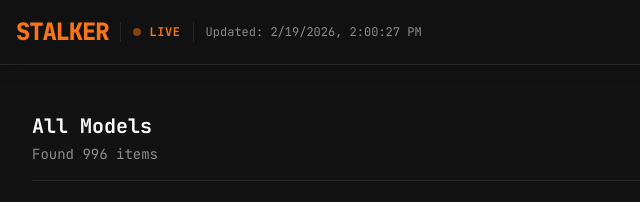
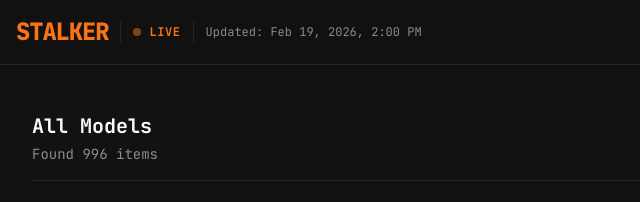
Before and after one commit to avayyyyyyy/stalker, a website: page index.html in a window 1280 px wide. Shown: the top 202 px of the page, 0-640 px from the left. Drawn offline with nearby package versions, Linux system fonts and the light colour scheme.

Commit message:
fix: show time in 12 hour format

```diff
--- a/index.html
+++ b/index.html
@@ -201,7 +201,7 @@
           }, new Date(0));
 
           if (latestDate.getTime() > 0) {
-            document.getElementById("last-updated").textContent = "Updated: " + latestDate.toLocaleString();
+            document.getElementById("last-updated").textContent = "Updated: " + latestDate.toLocaleString(undefined, { dateStyle: 'medium', timeStyle: 'short' });
           }
           updateUI();
         } catch (err) {
```
